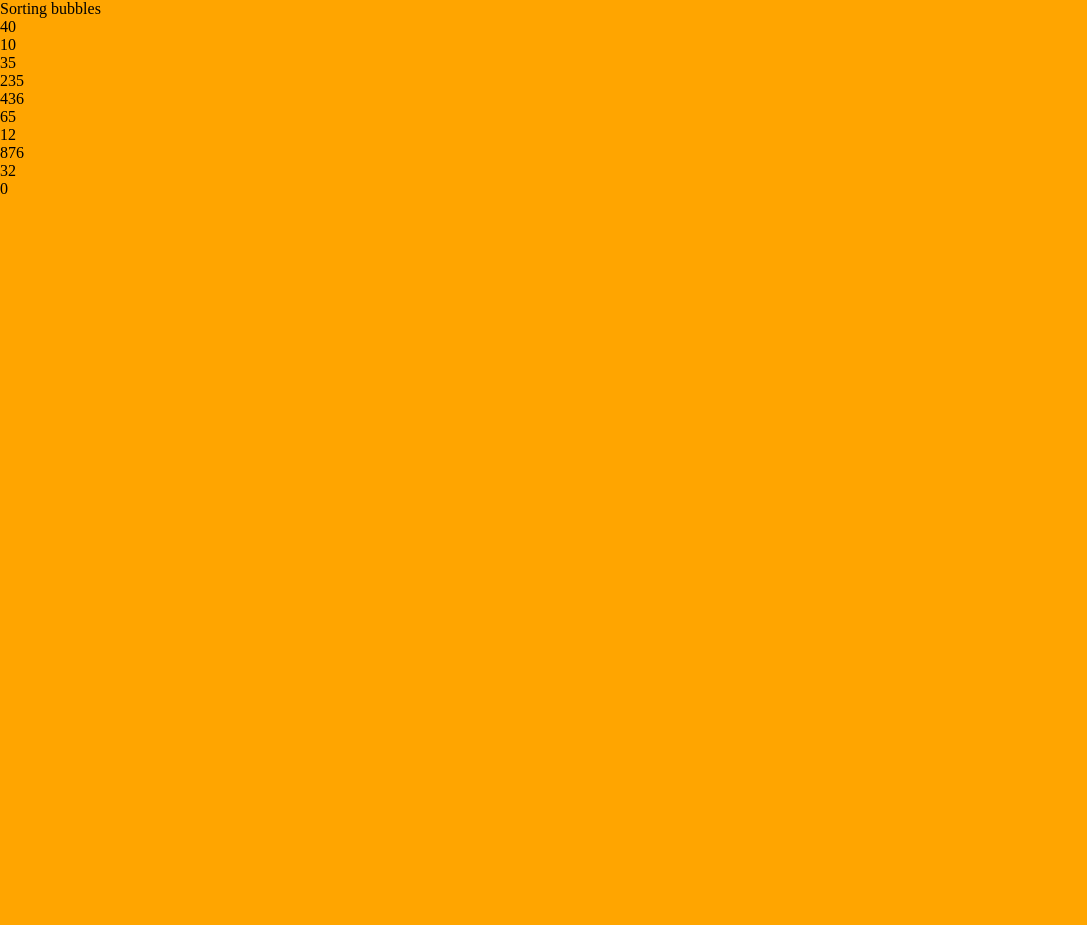
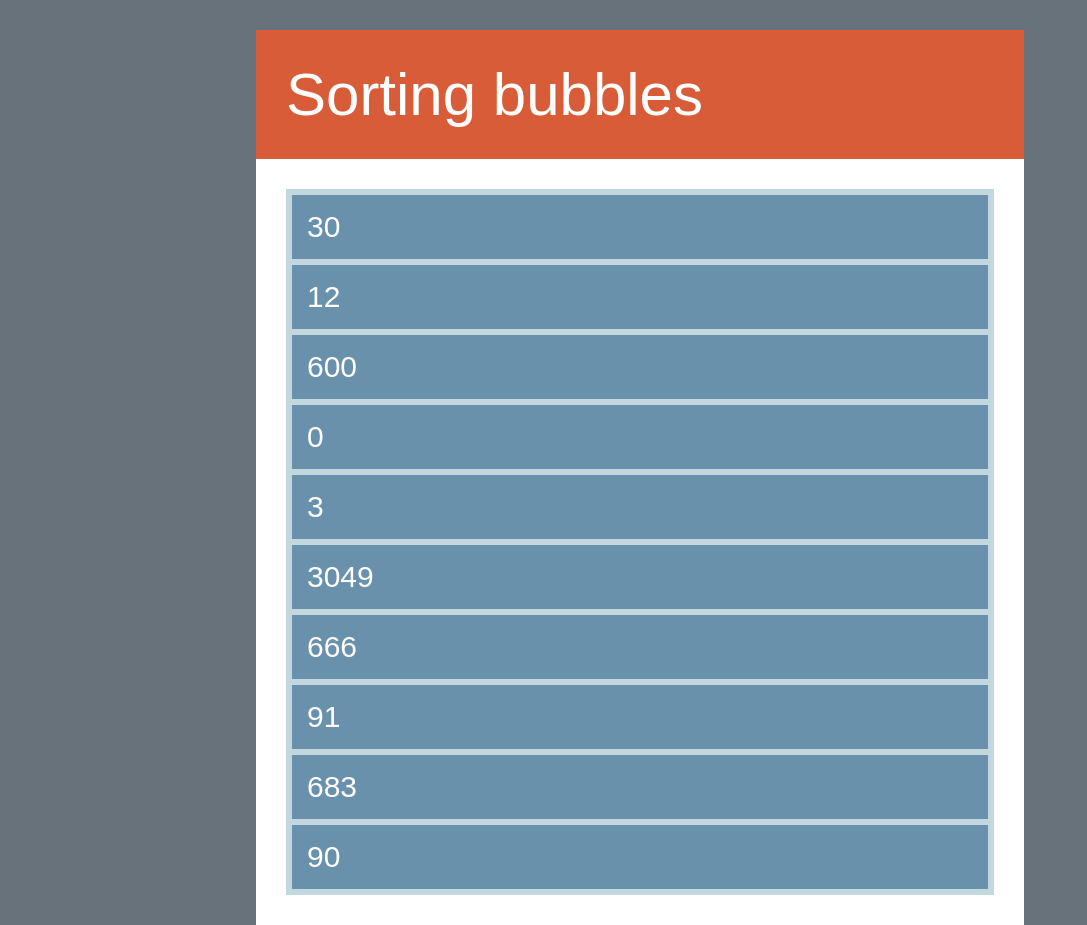
Before and after one commit to edsperanto/devleague--bubble-sort, a website: page public/index.html in a window 1280 px wide. Shown: the whole page, without its empty margins (0-1087 px from the left). Before the commit the page ends 800 px from the top, so only its background shows below. Drawn offline with Linux system fonts and the light colour scheme.

Commit message:
stylize page

```diff
--- a/public/css/style.css
+++ b/public/css/style.css
@@ -4,6 +4,42 @@
 	border-style: none;
 }
 
+html {
+	font-size: 30px;
+	font-family: Arial;
+	background-color: #67727A;
+}
+
 body {
-	background-color: orange;
+	display: flex;
+	flex-flow: row wrap;
+	justify-content: center;
 }
+
+#main-container {
+	margin-top: 1rem;
+	width: 60%;
+	height: 80%;
+	background-color: white;
+	display: flex;
+	flex-flow: column wrap;
+}
+
+#title {
+	color: white;
+	background-color: #D75C37;
+	padding: 1rem;
+	font-size: 2rem;
+}
+
+#item-container {
+	margin: 1rem;
+	border: solid 3px #C3D7DF;
+}
+
+.item {
+	background-color: #6991AC;
+	padding: 0.5rem;
+	color: white;
+	border: solid 3px #C3D7DF;
+}
--- a/public/index.html
+++ b/public/index.html
@@ -9,16 +9,16 @@
 	<div id="main-container">
 		<div id="title">Sorting bubbles</div>
 		<div id="item-container">
-			<div id="1">40</div>
-			<div id="2">10</div>
-			<div id="3">35</div>
-			<div id="4">235</div>
-			<div id="5">436</div>
-			<div id="6">65</div>
-			<div id="7">12</div>
-			<div id="8">876</div>
-			<div id="9">32</div>
-			<div id="10">0</div>
+			<div id="1" class="item">30</div>
+			<div id="2" class="item">12</div>
+			<div id="3" class="item">600</div>
+			<div id="4" class="item">0</div>
+			<div id="5" class="item">3</div>
+			<div id="6" class="item">3049</div>
+			<div id="7" class="item">666</div>
+			<div id="8" class="item">91</div>
+			<div id="9" class="item">683</div>
+			<div id="10" class="item">90</div>
 		</div>
 	</div>
 	<script type="text/javascript" src="./js/app.js"></script>
```
